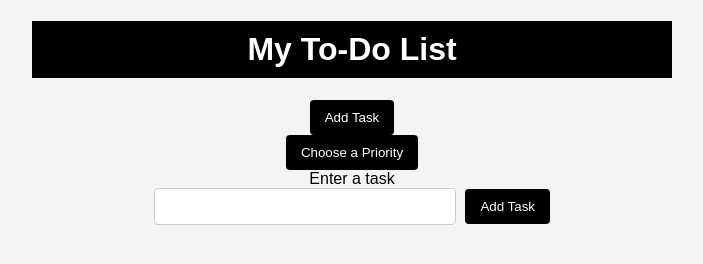
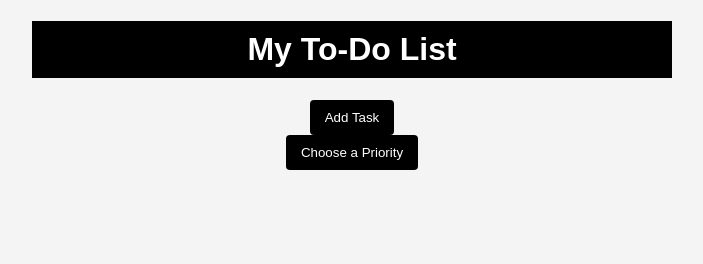
Before and after one commit to RJD72/todo-app, a website built with Parcel: page index.html in a window 1280 px wide. Shown: the whole page, without its empty margins (288-991 px from the left). Built offline with nearby package versions, Linux system fonts and the light colour scheme; some packages are replaced by stand-ins of ours; no server answers; the database is empty.

Commit message:
updated index.html

```diff
--- a/index.html
+++ b/index.html
@@ -59,14 +59,14 @@
           <li id="priority-low" role="option" tabindex="0">Low</li>
         </ul>
 
-        <form action="">
+        <!-- <form action="">
           <label for="taskInput">Enter a task</label>
 
           <input name="taskInput" type="text" id="taskInput" tabindex="1" />
           <button id="addTaskBtn" tabindex="2" aria-label="Add Task">
             Add Task
           </button>
-        </form>
+        </form> -->
         <ul id="taskList"></ul>
       </div>
     </main>
```
Also changed, not shown: docs/index.html (+1 -1 lines).
